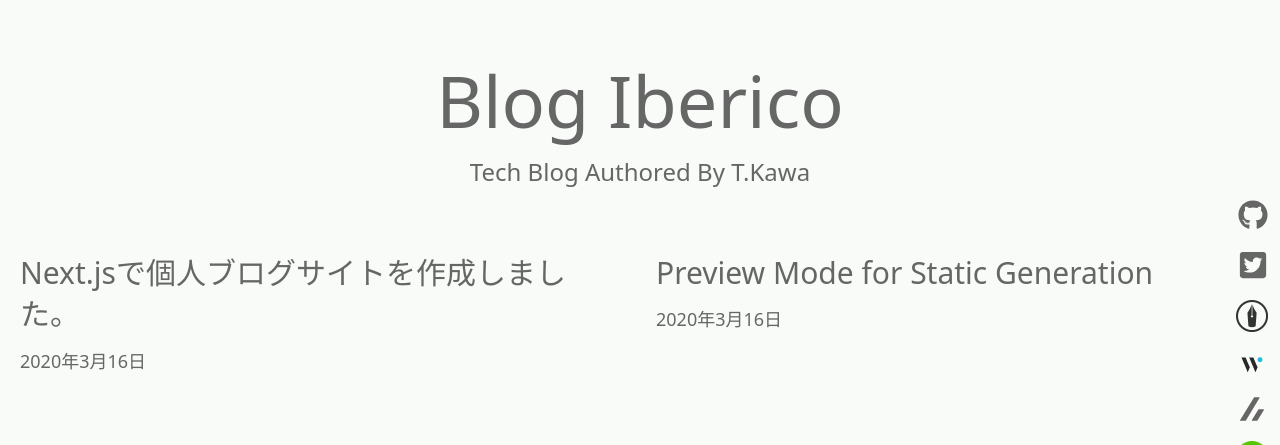
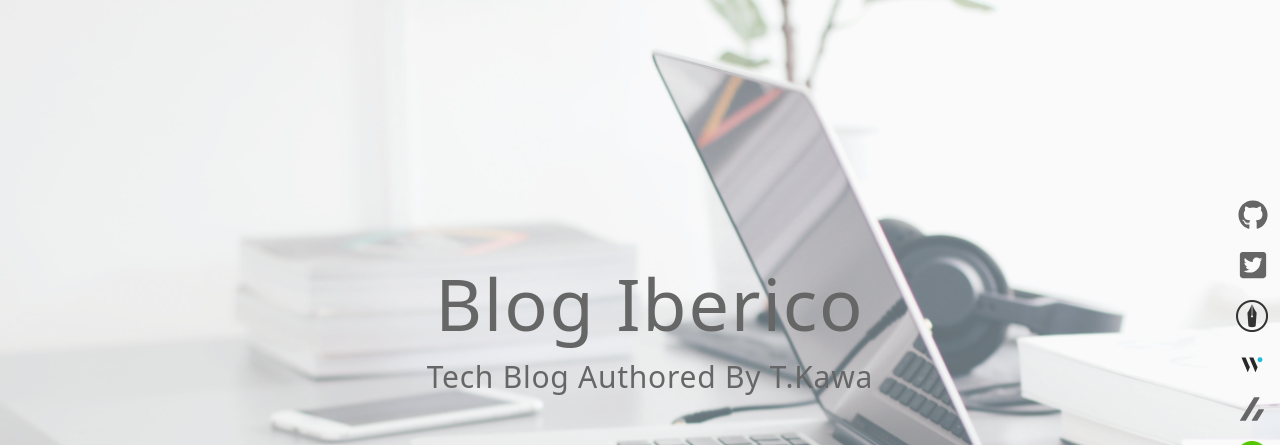
Before and after one commit to t-kawamura1/blog-iberico, a Next.js app in the folder iberico/: page / in a window 1280 px wide. Shown: the top 445 px of the page. Built offline with nearby package versions, Linux system fonts and the light colour scheme.

Commit message:
introをheroに変更、heroに背景を設定

```diff
--- /dev/null
+++ b/iberico/components/hero.tsx
@@ -0,0 +1,16 @@
+const Hero = () => {
+  return (
+    <section className="bg-hero bg-fixed bg-base bg-opacity-40 bg-blend-lighten h-screen bg-cover relative">
+      <div className="flex flex-col items-center absolute top-1/3 left-1/3">
+        <h1 className="text-5xl md:text-7xl tracking-wide">
+          Blog Iberico
+        </h1>
+        <h4 className="text-center text-3xl mt-5 tracking-wide">
+          Tech Blog Authored By T.Kawa
+        </h4>
+      </div>
+    </section>
+  )
+}
+
+export default Hero
--- a/iberico/components/intro.tsx
+++ /dev/null
@@ -1,14 +0,0 @@
-const Intro = () => {
-  return (
-    <section className="flex flex-col items-center mt-16 mb-16">
-      <h1 className="text-5xl md:text-7xl">
-        Blog Iberico
-      </h1>
-      <h4 className="text-center text-2xl mt-5">
-        Tech Blog Authored By T.Kawa
-      </h4>
-    </section>
-  )
-}
-
-export default Intro
--- a/iberico/pages/index.tsx
+++ b/iberico/pages/index.tsx
@@ -1,6 +1,6 @@
 import Container from '../components/container'
 import PostList from '../components/post-list'
-import Intro from '../components/intro'
+import Hero from '../components/hero'
 import Layout from '../components/layout'
 import { getAllPosts } from '../lib/api'
 import Head from 'next/head'
@@ -19,8 +19,10 @@ const Index = ({ allPosts }: Props) => {
         <Head>
           <title>Next.js Blog Example with {CMS_NAME}</title>
         </Head>
+        <div className="mb-32">
+          <Hero />
+        </div>
         <Container>
-          <Intro />
           {postList.length > 0 && <PostList posts={postList} />}
         </Container>
       </Layout>
--- a/iberico/tailwind.config.js
+++ b/iberico/tailwind.config.js
@@ -21,6 +21,9 @@ module.exports = {
             1: "#cc7a7a",
           }
         }
+      },
+      backgroundImage: {
+        hero: "url('/assets/bg-images/hero.jpg')",
       }
     },
   },
```
Also changed, not shown: iberico/public/assets/bg-images/hero.jpg (added).
